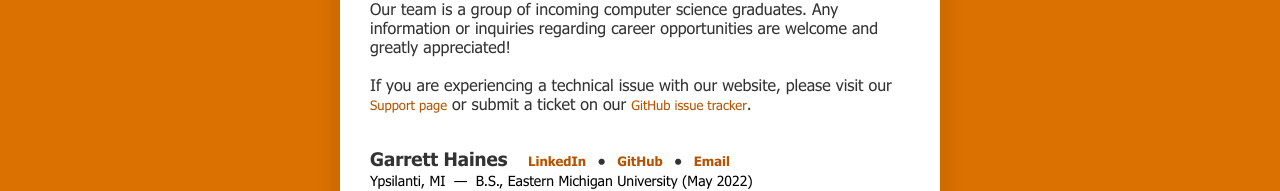
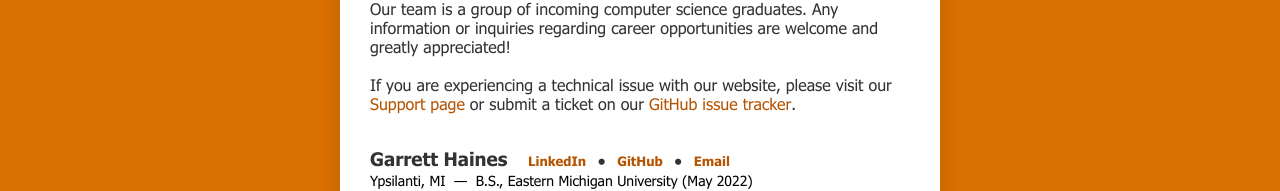
Before and after one commit to TheCareerDeer/TheCareerDeer.github.io, a plain HTML site: page about/contact/index.html in a window 1280 px wide. Shown: the part 227-418 px from the top of the page. Drawn offline with Linux system fonts and the light colour scheme.

Commit message:
Fixed text size on contact page -GH

```diff
--- a/about/contact/index.html
+++ b/about/contact/index.html
@@ -39,7 +39,7 @@
 
 			<p class="text">
 				Our team is a group of incoming computer science graduates. Any information or inquiries regarding career opportunities are welcome and greatly appreciated!<br><br>
-				If you are experiencing a technical issue with our website, please visit our <a href="../support">Support page</a> or submit a ticket on our <a href="https://github.com/TheCareerDeer/TheCareerDeer.github.io/issues">GitHub issue tracker</a>.
+				If you are experiencing a technical issue with our website, please visit our <a style="font-size: 16px;" href="../support">Support page</a> or submit a ticket on our <a style="font-size: 16px;" href="https://github.com/TheCareerDeer/TheCareerDeer.github.io/issues">GitHub issue tracker</a>.
 			</p>
 
 			<div style="margin-top: 34px;">
```
